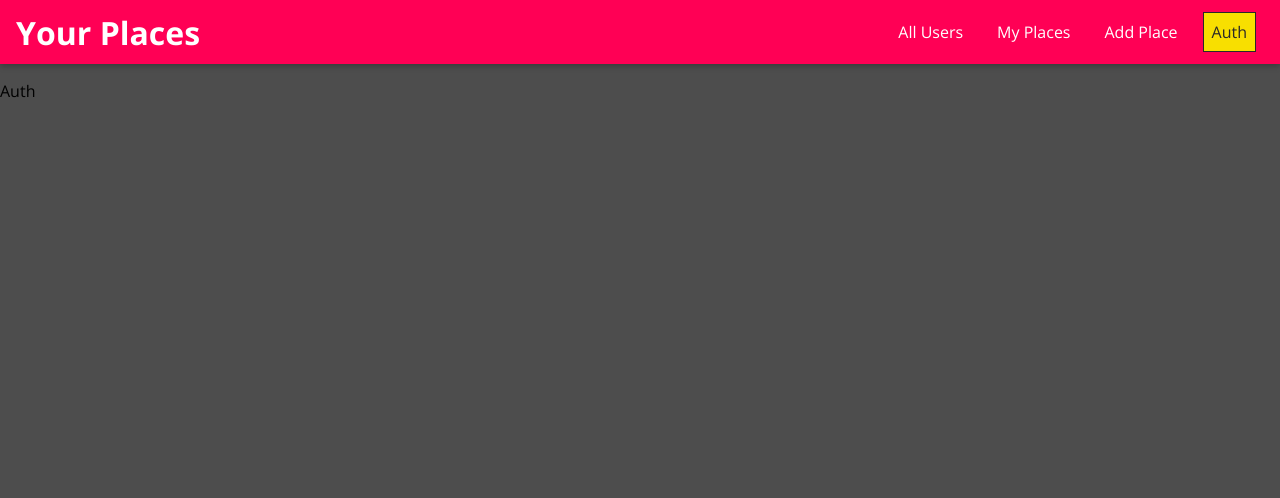
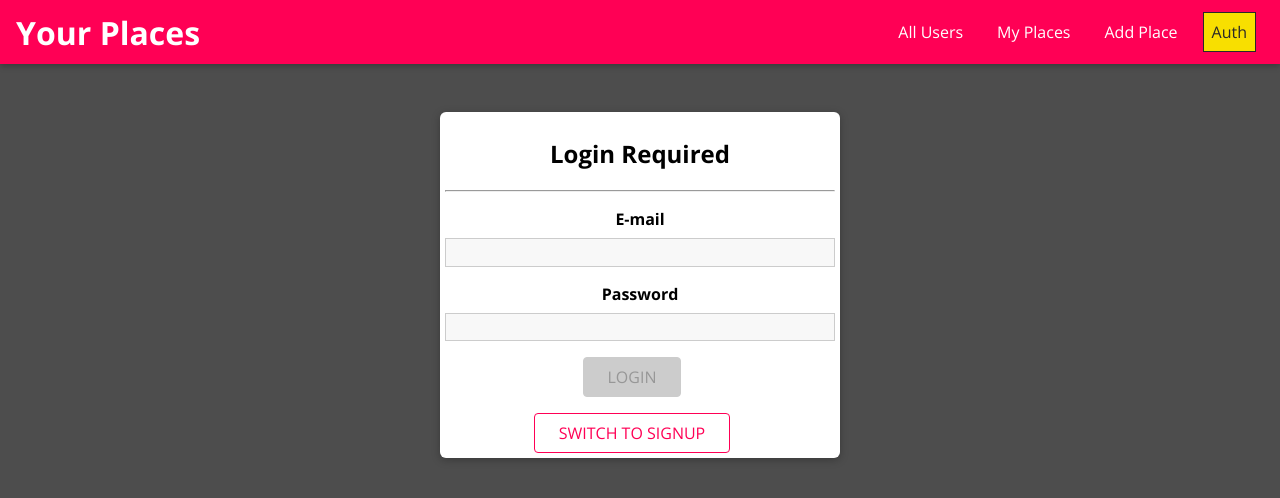
Before and after one commit to NuwanSD/mern-course, a React (Vite) app in the folder client/: page /auth in a window 1280 px wide. Shown: the top 498 px of the page. Built offline with nearby package versions, Linux system fonts and the light colour scheme.

Commit message:
added auth function

```diff
--- a/client/src/app/layout/NavLinks.jsx
+++ b/client/src/app/layout/NavLinks.jsx
@@ -1,7 +1,11 @@
 import { NavLink } from "react-router-dom";
 import "./NavLinks.css";
+import { useContext } from "react";
+import { AuthContext } from "../shared/context/auth-context";
 
 export default function NavLinks() {
+  const auth = useContext(AuthContext);
+
   return (
     <ul className="nav-links">
       <li>
--- /dev/null
+++ b/client/src/app/shared/context/AuthProvider.jsx
@@ -0,0 +1,22 @@
+import { useCallback, useState } from "react";
+import { AuthContext } from "./auth-context";
+
+export const AuthProvider = ({ children }) => {
+  const [isLoggedIn, setIsLoggedIn] = useState(false);
+
+  const login = useCallback(() => {
+    setIsLoggedIn(true);
+  }, []);
+
+  const logout = useCallback(() => {
+    setIsLoggedIn(false);
+  }, []);
+
+  return (
+    <AuthContext.Provider
+      value={{ isLoggedIn: isLoggedIn, login: login, logout: logout }}
+    >
+      {children}
+    </AuthContext.Provider>
+  );
+};
--- /dev/null
+++ b/client/src/app/shared/context/auth-context.js
@@ -0,0 +1,7 @@
+import { createContext } from "react";
+
+export const AuthContext = createContext({
+  isLoggedIn: false,
+  login: () => {},
+  logout: () => {},
+});
--- a/client/src/app/shared/hooks/form-hook.js
+++ b/client/src/app/shared/hooks/form-hook.js
@@ -5,6 +5,8 @@ const formReducer = (state, action) => {
     case "INPUT_CHANGE":
       let formIsValid = true;
       for (const inputId in state.inputs) {
+        if (!state.inputs[inputId]) continue;
+
         if (inputId === action.inputId) {
           formIsValid = formIsValid && action.isValid;
         } else {
--- a/client/src/features/user/pages/Auth.jsx
+++ b/client/src/features/user/pages/Auth.jsx
@@ -1,5 +1,100 @@
+import Card from "../../../app/shared/components/UIElements/Card";
+import Button from "../../../app/shared/components/FormElements/Button";
+import Input from "../../../app/shared/components/FormElements/Input";
+import { useForm } from "../../../app/shared/hooks/form-hook";
+
 import "./Auth.css";
+import {
+  VALIDATOR_EMAIL,
+  VALIDATOR_MINLENGTH,
+  VALIDATOR_REQUIRE,
+} from "../../../app/shared/util/validators";
+import { useState } from "react";
 
 export default function Auth() {
-  return <div>Auth</div>;
+  const [isLogin, setIsLogin] = useState(true);
+
+  const [formState, inputHandler, setFormData] = useForm({
+    email: {
+      value: "",
+      isValid: false,
+    },
+    password: {
+      value: "",
+      isValid: false,
+    },
+  });
+
+  const switchModeHandler = () => {
+    if (!isLogin) {
+      setFormData(
+        {
+          ...formState.inputs,
+          name: "undefined",
+        },
+        formState.inputs.email.isValid && formState.inputs.password.isValid
+      );
+    } else {
+      setFormData(
+        {
+          ...formState.inputs,
+          name: {
+            value: "",
+            isValid: false,
+          },
+        },
+        false
+      );
+    }
+    setIsLogin((prevMode) => !prevMode);
+  };
+
+  const authSubmitHandler = (event) => {
+    event.preventDefault();
+    console.log(formState.inputs);
+  };
+
+  return (
+    <Card className="authentication">
+      <h2>Login Required</h2>
+      <hr />
+      <form onSubmit={authSubmitHandler}>
+        {!isLogin && (
+          <Input
+            element="input"
+            id="name"
+            type="text"
+            label="Your Name"
+            validators={[VALIDATOR_REQUIRE()]}
+            errorText="Please enter a name"
+            onInput={inputHandler}
+          />
+        )}
+        <Input
+          element="input"
+          id="email"
+          type="email"
+          label="E-mail"
+          validators={[VALIDATOR_EMAIL()]}
+          errorText="Please enter a valid email"
+          onInput={inputHandler}
+        />
+        <Input
+          element="input"
+          id="password"
+          type="password"
+          label="Password"
+          validators={[VALIDATOR_MINLENGTH(5)]}
+          errorText="Please enter a valid password"
+          onInput={inputHandler}
+        />
+        <Button type="submit" disabled={!formState.isValid}>
+          {isLogin ? "LOGIN" : "SIGNUP"}
+        </Button>
+      </form>
+      <Button inverse onClick={switchModeHandler}>
+        SWITCH TO SIGNUP
+      </Button>
+    </Card>
+  );
 }
```
Also changed, not shown: client/src/main.jsx (+6 -2 lines).
